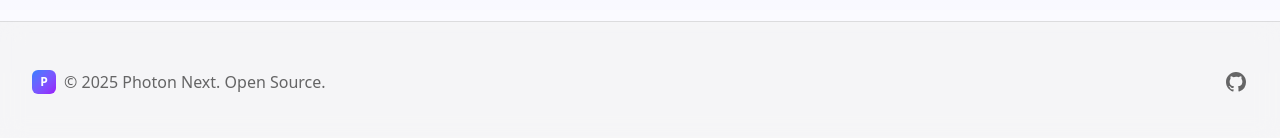
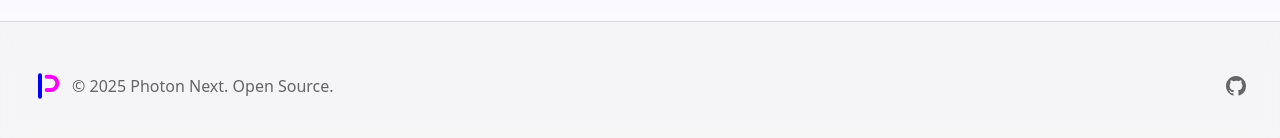
Before and after one commit to AungMyoKyaw/photon-next, a Next.js app: page / in a window 1280 px wide. Shown: the part 1361-1499 px from the top of the page. Built offline with nearby package versions, Linux system fonts and the light colour scheme.

Commit message:
style(page): redesign footer brand icon to match neo-brutalist theme

```diff
--- a/src/app/page.tsx
+++ b/src/app/page.tsx
@@ -242,8 +242,22 @@ export default function Home() {
           </div>
           <div className="mt-8 md:order-1 md:mt-0">
             <div className="flex items-center justify-center gap-2 md:justify-start">
-              <div className="flex h-6 w-6 items-center justify-center rounded-md bg-gradient-to-br from-blue-500 to-purple-600 text-xs font-bold text-white">
-                P
+              <div className="relative flex h-8 w-8 items-center justify-center transition-transform duration-300 hover:scale-110">
+                <svg
+                  className="h-full w-full"
+                  viewBox="0 0 24 24"
+                  fill="none"
+                  xmlns="http://www.w3.org/2000/svg"
+                  strokeWidth="3"
+                  strokeLinecap="round"
+                  strokeLinejoin="round"
+                >
+                  <path d="M6 4V20" className="stroke-accent-primary" />
+                  <path
+                    d="M11 5H14C16.7614 5 19 7.23858 19 10C19 12.7614 16.7614 15 14 15H11"
+                    className="stroke-accent-secondary"
+                  />
+                </svg>
               </div>
               <p className="text-center text-base text-foreground/60">
                 &copy; {new Date().getFullYear()} Photon Next. Open Source.
```
